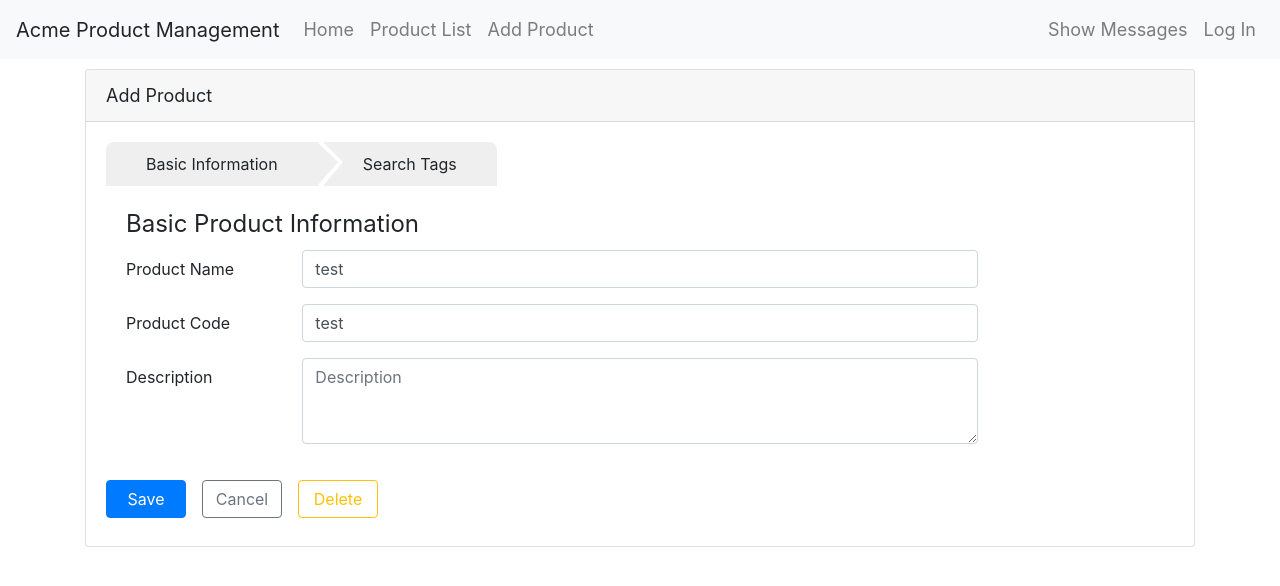
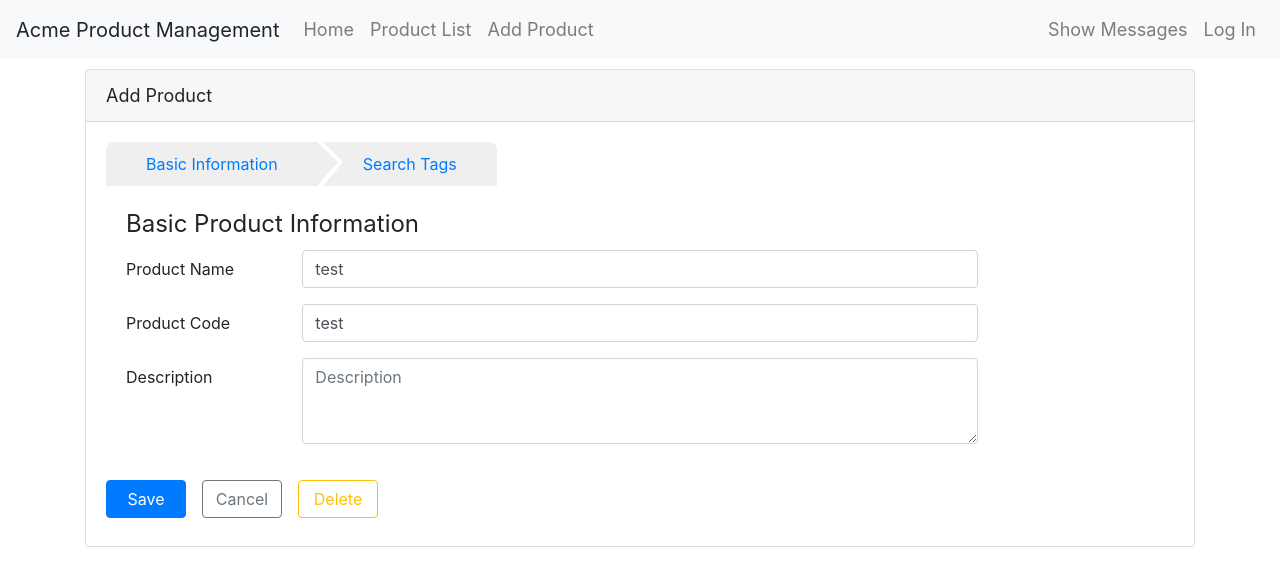
Before and after one commit to jcoz1968/AngularRouting, an Angular app: page /products/0/edit/info in a window 1280 px wide. Shown: the top 586 px of the page. Built offline with nearby package versions, Linux system fonts and the light colour scheme; what angular-in-memory-web-api would draw is missing.

Commit message:
activating child routes

```diff
--- a/src/app/products/product-edit/product-edit.component.html
+++ b/src/app/products/product-edit/product-edit.component.html
@@ -5,8 +5,8 @@
 
   <div class="card-body" *ngIf="product">
     <div class="wizard">
-      <a>Basic Information</a>
-      <a>Search Tags</a>
+      <a [routerLink]="['info']">Basic Information</a>
+      <a [routerLink]="['tags']">Search Tags</a>
     </div>
     <router-outlet></router-outlet>
     <div class="row mb-2">
```
